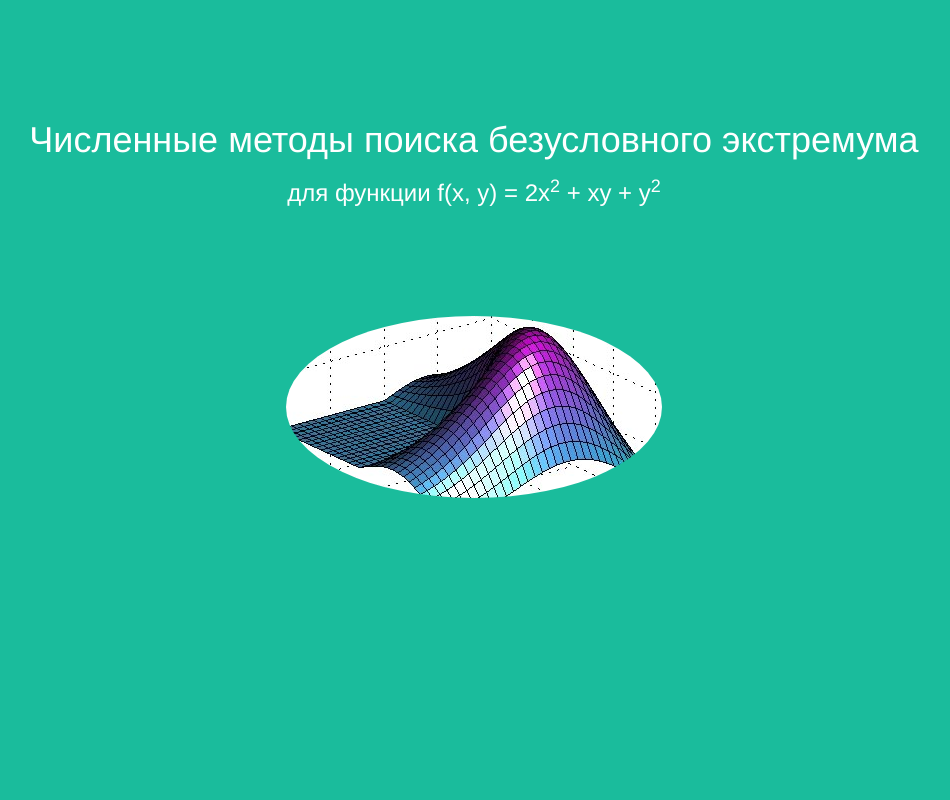
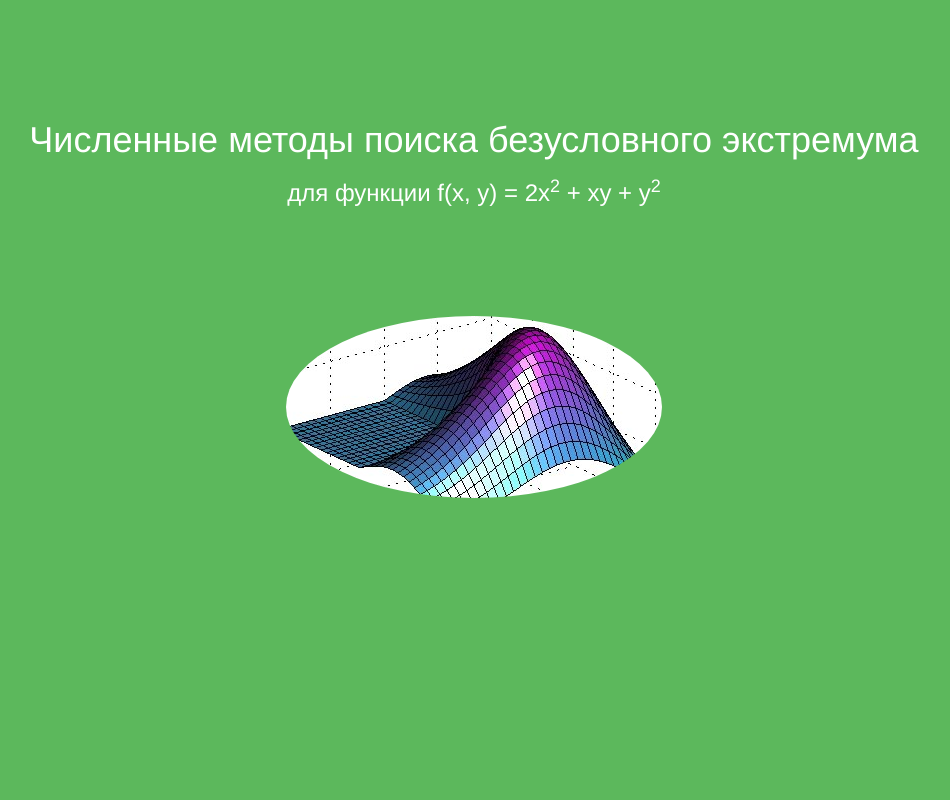
Before and after one commit to vladbeklenyshchev/optimization-algorithms-website, a plain HTML site: page www/index.html in a window 1280 px wide. Shown: the top 800 px of the page, without its empty margins (166-1116 px from the left). Drawn offline with nearby package versions, Linux system fonts and the light colour scheme.

Commit message:
changed header background

```diff
--- a/www/index.html
+++ b/www/index.html
@@ -22,7 +22,7 @@
   	<!-- Add slyles -->
   	<style>
 		.bg-1 {
-    		background-color: /*#2F4F4F*/#1abc9c; /* Green */
+    		background-color: /*#2F4F4F*/#5cb85c; /* Green */
     		color: #ffffff; /*White*/
     		padding-top: 100px;
     		padding-bottom: 300px;
```
